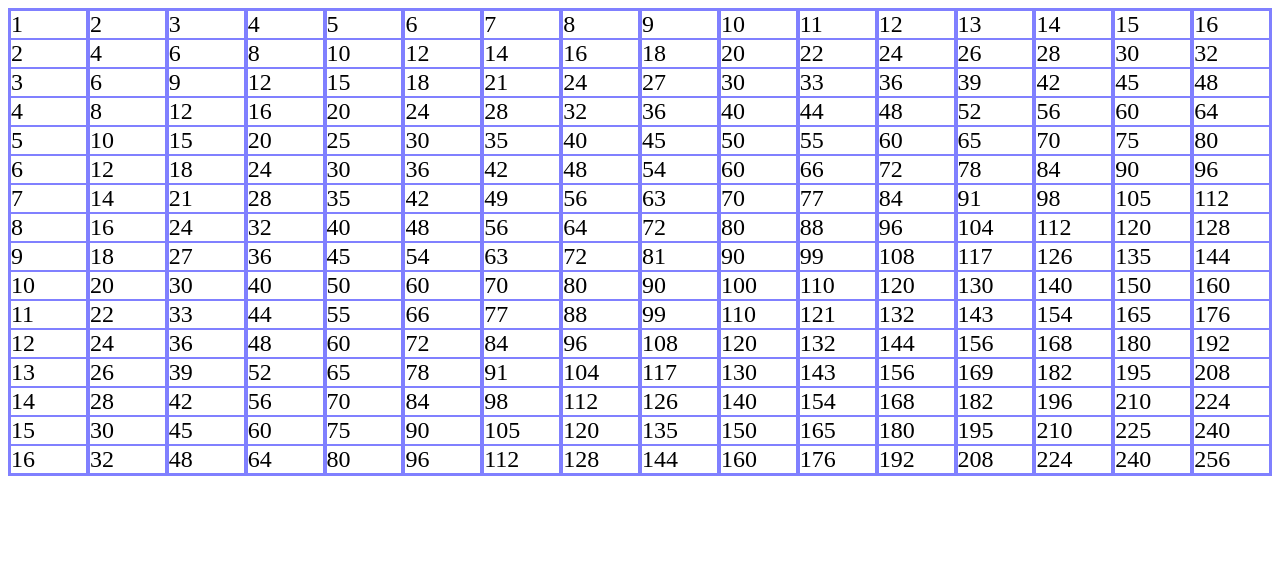
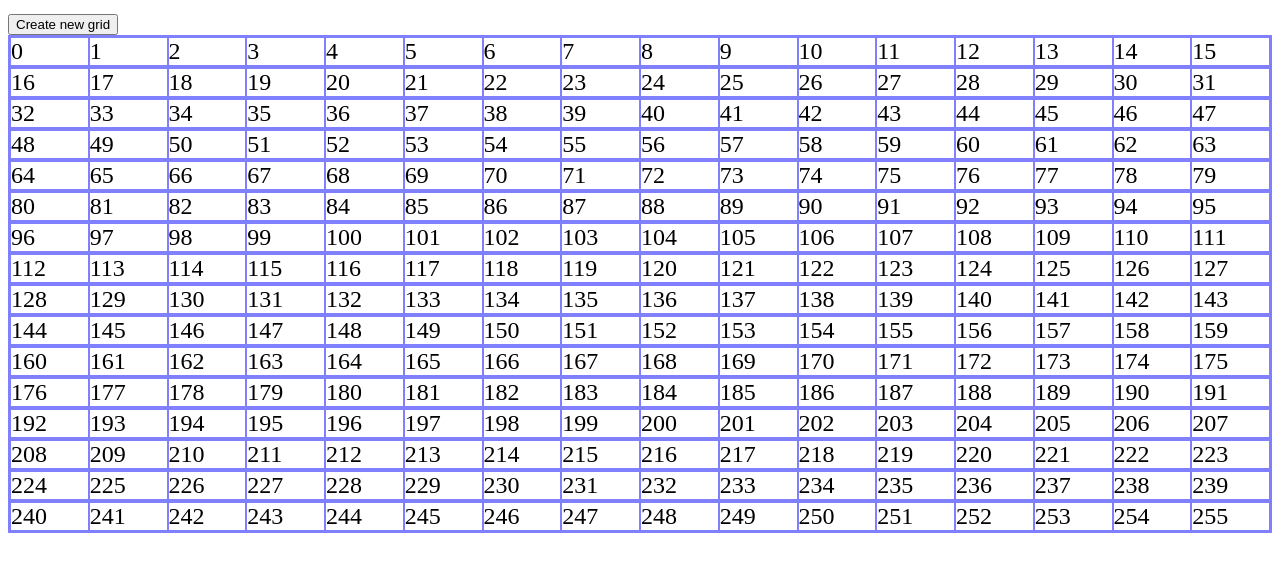
Before and after one commit to taylorhill0413/theOdinProject, a plain HTML site: page etch_a_sketch/index.html in a window 1280 px wide. Drawn offline with Linux system fonts and the light colour scheme.

Commit message:
update logic grid, add button to create new grid from user input

```diff
--- a/etch_a_sketch/index.html
+++ b/etch_a_sketch/index.html
@@ -4,19 +4,35 @@
     <link rel="stylesheet" href="style.css">
 </header>
 <body>
-    <div class="container"></div>
+    <button class="numbers">Create new grid</button>
+    <div class="container">
+
+    </div>
     <script>
+        var btn = document.querySelector(".numbers");
+        var container = document.querySelector(".container");
+        generateSketchPad(16);
+        btn.addEventListener("click", () => {
+            var numbers= prompt("Number of squares per side for the new grid:");
+            if (numbers >= 100){
+                alert("Please enter numbers < 100")
+                return
+            }
+            container.innerHTML = ""
+            generateSketchPad(numbers)
+        })
         function randomNumber(min, max){
             return Math.floor(Math.random()*(max-min))+ min
         }
-        var container = document.querySelector(".container")
-        for (var i=1; i<= 16; i++){
+
+        function generateSketchPad(number=16){
+            for (var i=0; i< number; i++){
                 var divVertical = document.createElement("div");
                 divVertical.setAttribute("class", "vertical")
-            for (var j=1; j<=16;j++){
+                for (var j=0; j<number;j++){
                     var divHorizontal = document.createElement("div");
                     divHorizontal.setAttribute("class", "horizontal")
-                divHorizontal.innerText = i*j
+                    divHorizontal.innerText = i*number+j
                     divVertical.appendChild(divHorizontal);
                     divHorizontal.addEventListener("mouseenter", (e) => {
                         e.target.style = `background-color: rgb(${randomNumber(0,255)},${randomNumber(0,255)},${randomNumber(0,255)})`
@@ -24,5 +40,7 @@
                 }
                 container.appendChild(divVertical);
             }
+        }
+
     </script>
 </body>
--- a/etch_a_sketch/style.css
+++ b/etch_a_sketch/style.css
@@ -4,12 +4,18 @@ body {
 
 .container {
     display: flex;
+    flex-direction: column;
+    /* width: 900px; */
 }
 
-.container .vertical {
+.container div {
     flex: 1;
+    display: flex;
 
 }
 div {
     border: 1px solid rgb(128, 128, 255);
 }
+button {
+    text-align: center;
+}
```
Lines whose indentation alone changed are shown as unchanged.
